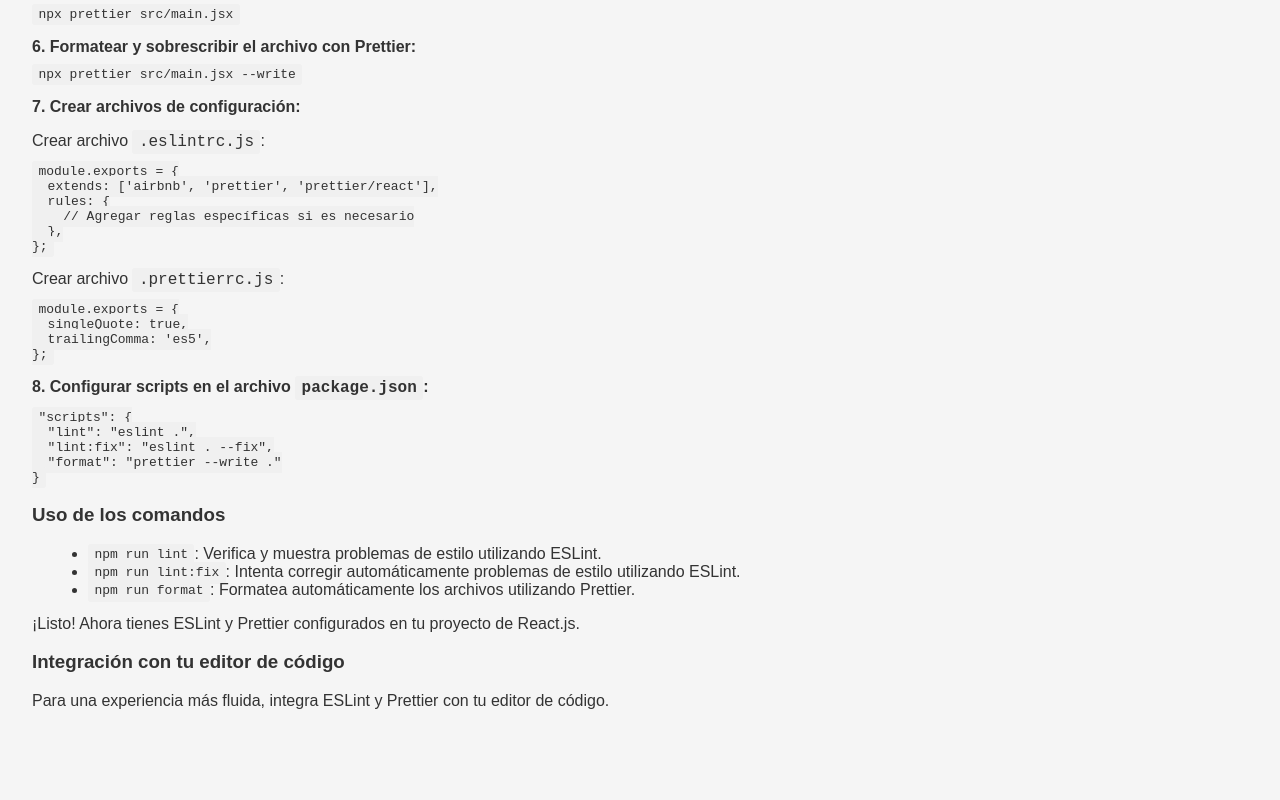
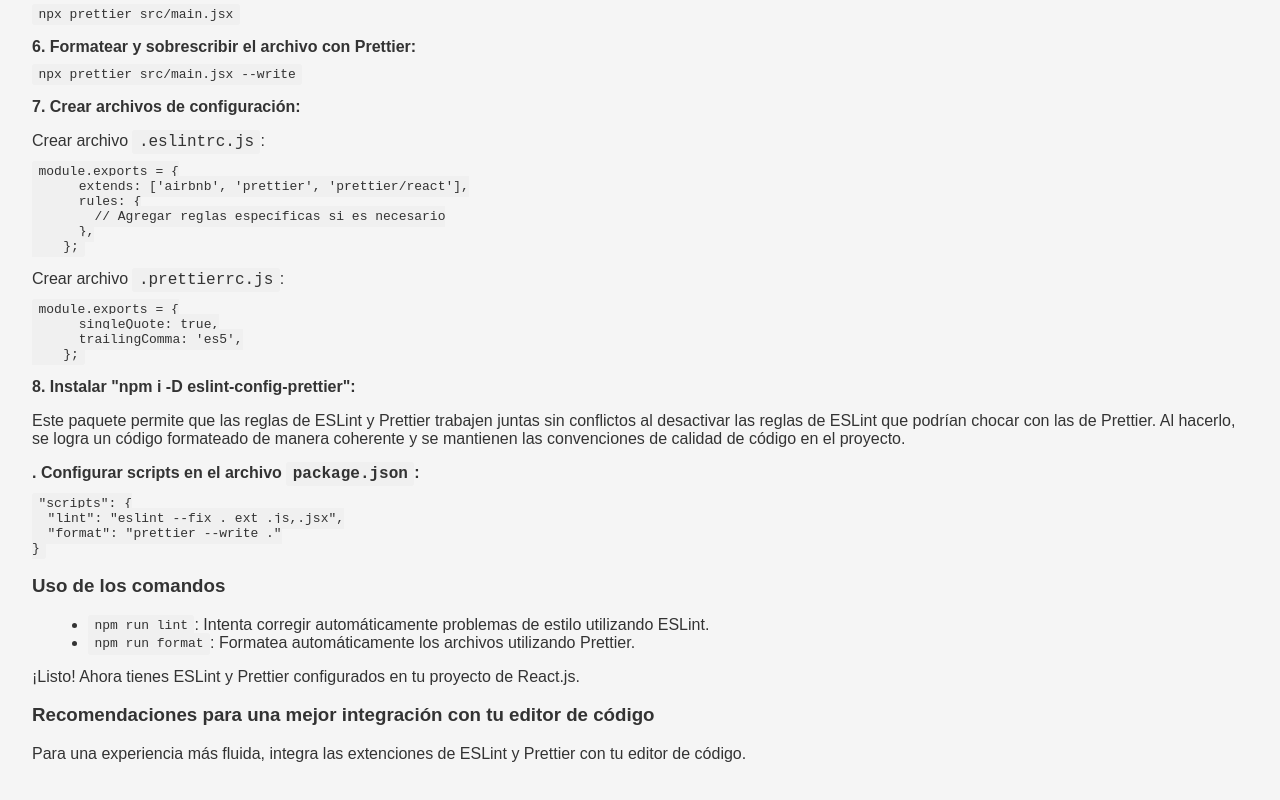
Before and after one commit to kikemaya/eslint-prettier-config-info, a plain HTML site: page index.html in a window 1280 px wide. Shown: the part 388-1188 px from the top of the page. Before the commit the page ends 1138 px from the top, so only its background shows below. Drawn offline with Linux system fonts and the light colour scheme.

Commit message:
2nd commit

```diff
--- a/index.html
+++ b/index.html
@@ -77,26 +77,23 @@
       trailingComma: 'es5',
     };</code></pre>
 
+    <p><strong>8. Instalar "npm i -D eslint-config-prettier":</strong></p>
+    <p>Este paquete permite que las reglas de ESLint y Prettier trabajen juntas sin conflictos al desactivar las reglas de ESLint que podrían chocar con las de Prettier. Al hacerlo, se logra un código formateado de manera coherente y se mantienen las convenciones de calidad de código en el proyecto.</p>
     <p>
       <strong
-        >8. Configurar scripts en el archivo <code>package.json</code>:</strong
+        >. Configurar scripts en el archivo <code>package.json</code>:</strong
       >
     </p>
 
     <pre><code>"scripts": {
-  "lint": "eslint .",
-  "lint:fix": "eslint . --fix",
+  "lint": "eslint --fix . ext .js,.jsx",
   "format": "prettier --write ."
 }</code></pre>
 
     <h3>Uso de los comandos</h3>
     <ul>
       <li>
-        <code>npm run lint</code>: Verifica y muestra problemas de estilo
-        utilizando ESLint.
-      </li>
-      <li>
-        <code>npm run lint:fix</code>: Intenta corregir automáticamente
+        <code>npm run lint</code>: Intenta corregir automáticamente
         problemas de estilo utilizando ESLint.
       </li>
       <li>
@@ -110,9 +107,9 @@
       React.js.
     </p>
 
-    <h3>Integración con tu editor de código</h3>
+    <h3>Recomendaciones para una mejor integración con tu editor de código</h3>
     <p>
-      Para una experiencia más fluida, integra ESLint y Prettier con tu editor
+      Para una experiencia más fluida, integra las extenciones de ESLint y Prettier con tu editor
       de código.
     </p>
   </body>
```
Lines whose indentation alone changed are shown as unchanged.
